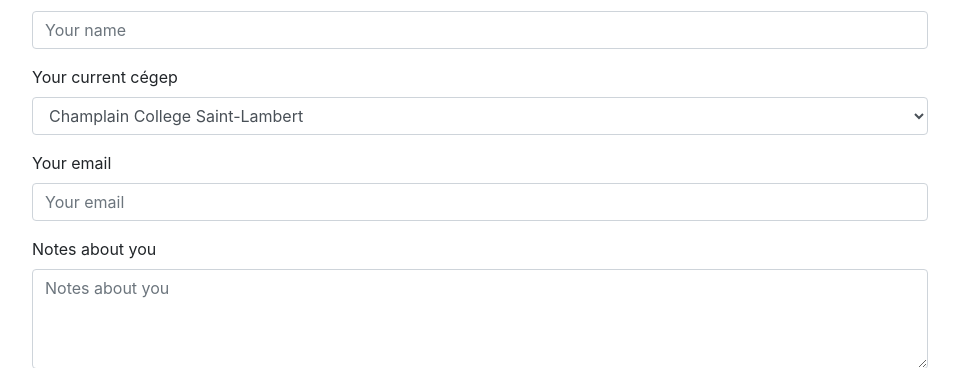
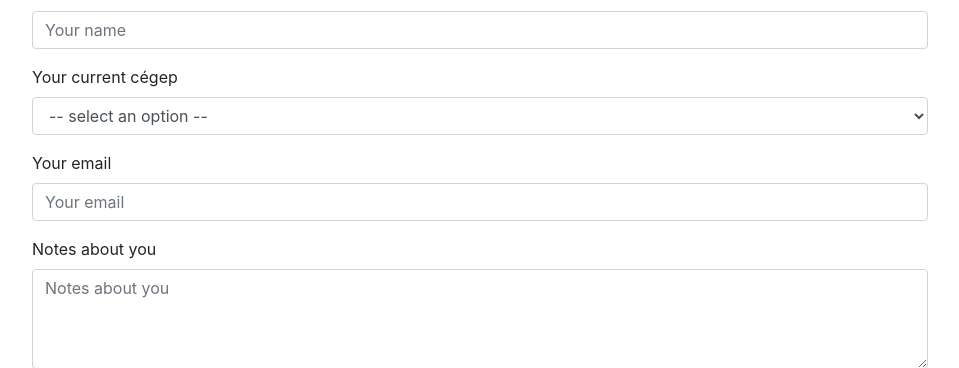
Before and after one commit to TheFloatingString/coac-website, a Flask app: page /speed_dating_form in a window 1280 px wide. Shown: the part 770-1138 px from the top of the page, without its empty margins (160-1119 px from the left). Run offline with Flask 2, Linux system fonts and the light colour scheme; parts of the project's set-up code (start-up, migrations or seed data) failed here and were passed over; some libraries are stand-ins or nearby versions.

Commit message:
Add none selected to student union

```diff
--- a/templates/speed_dating_form.html
+++ b/templates/speed_dating_form.html
@@ -22,7 +22,8 @@ COAC
 	</div>
 	<div class="form-group">
 	    <label>Your current cégep</label>
-		<select class="form-control" name="cegep">
+		<select class="form-control" name="cegep" required>
+		    <option disabled selected value="-- select an option --"> -- select an option -- </option>
 			<option value="Champlain College Saint-Lambert">Champlain College Saint-Lambert</option>
 			<option value="Dawson College">Dawson College</option>
 			<option value="John Abbott College">John Abbott College</option>
```
